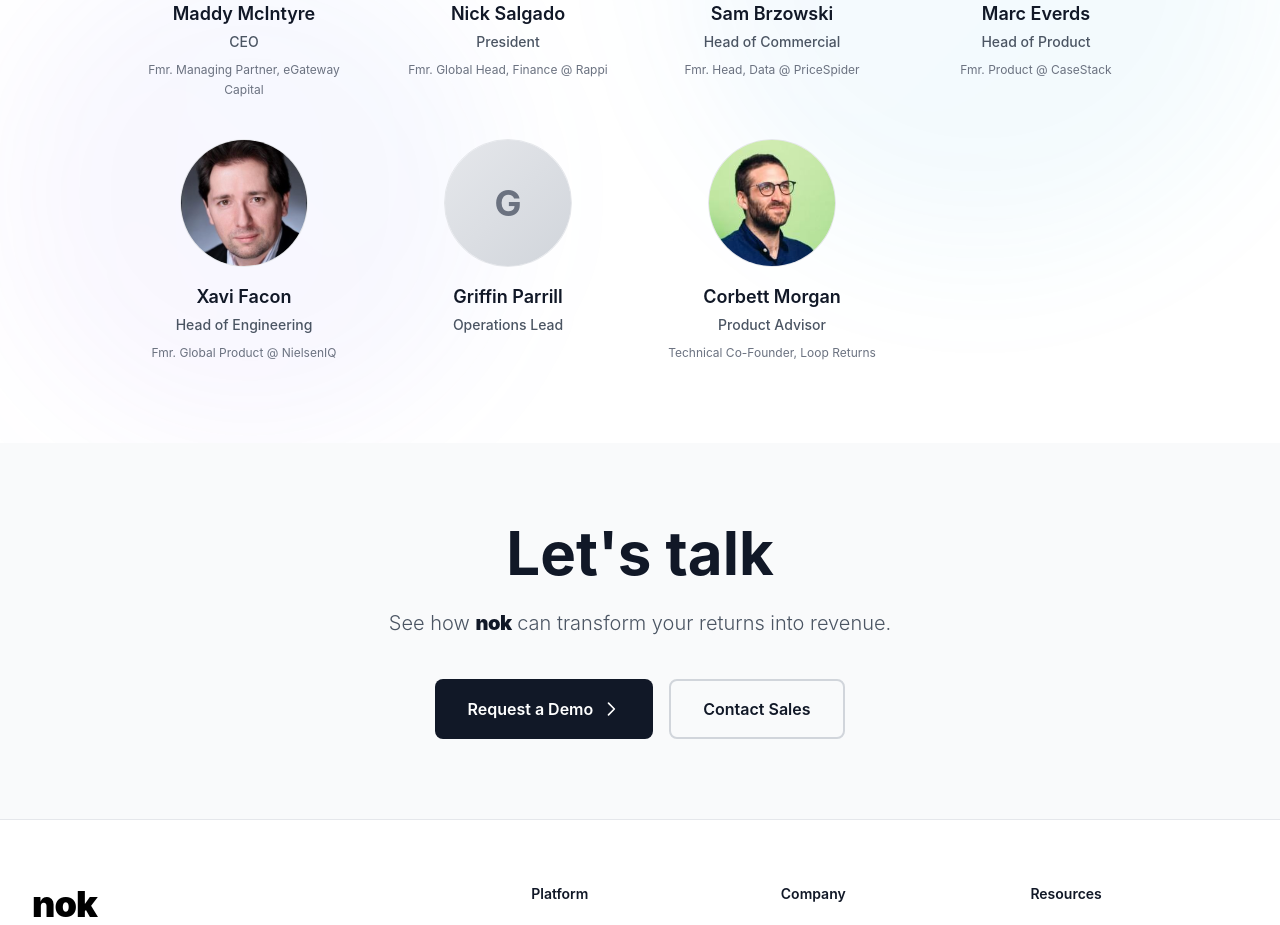
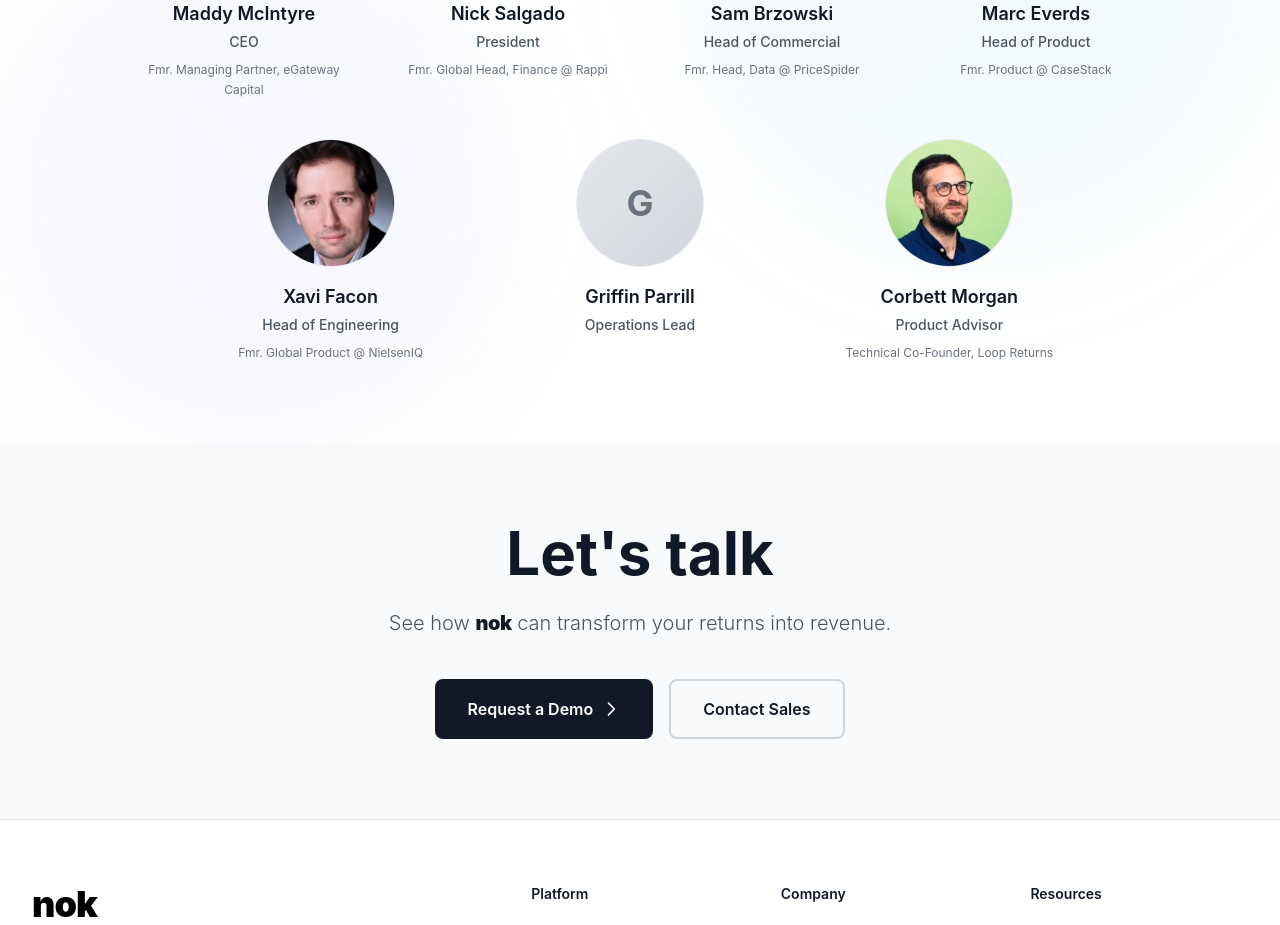
Before and after one commit to nok-admin/nok_website_mvp_v2, a Next.js app: page /about in a window 1280 px wide. Shown: the part 1480-2405 px from the top of the page. Built offline with nearby package versions, Linux system fonts and the light colour scheme.

Commit message:
Fix team section layout: center bottom row with 3 members on desktop

```diff
--- a/app/about/page.js
+++ b/app/about/page.js
@@ -159,8 +159,8 @@
             </div>
           </div>
 
-          {/* Bottom Row - 4 members centered */}
-          <div className="grid grid-cols-2 md:grid-cols-4 gap-x-8 gap-y-10 max-w-5xl mx-auto">
+          {/* Bottom Row - 3 members centered */}
+          <div className="grid grid-cols-2 md:grid-cols-3 gap-x-8 gap-y-10 max-w-4xl mx-auto justify-items-center">
             {/* Team Member 5 - Xavi Facon */}
             <div className="group text-center">
               <div className="w-32 h-32 mx-auto mb-4 rounded-full overflow-hidden bg-gray-100 border border-gray-200 relative group-hover:border-gray-400 transition-all">
```
